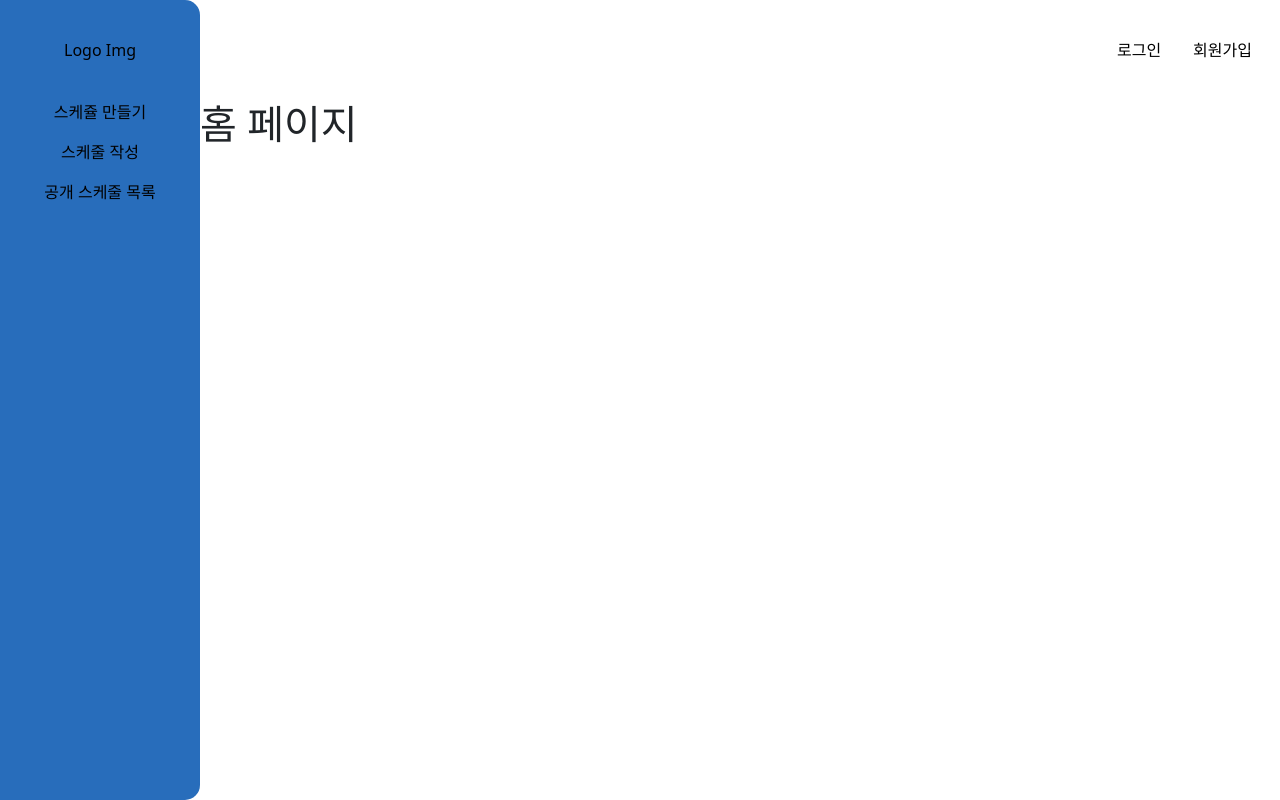
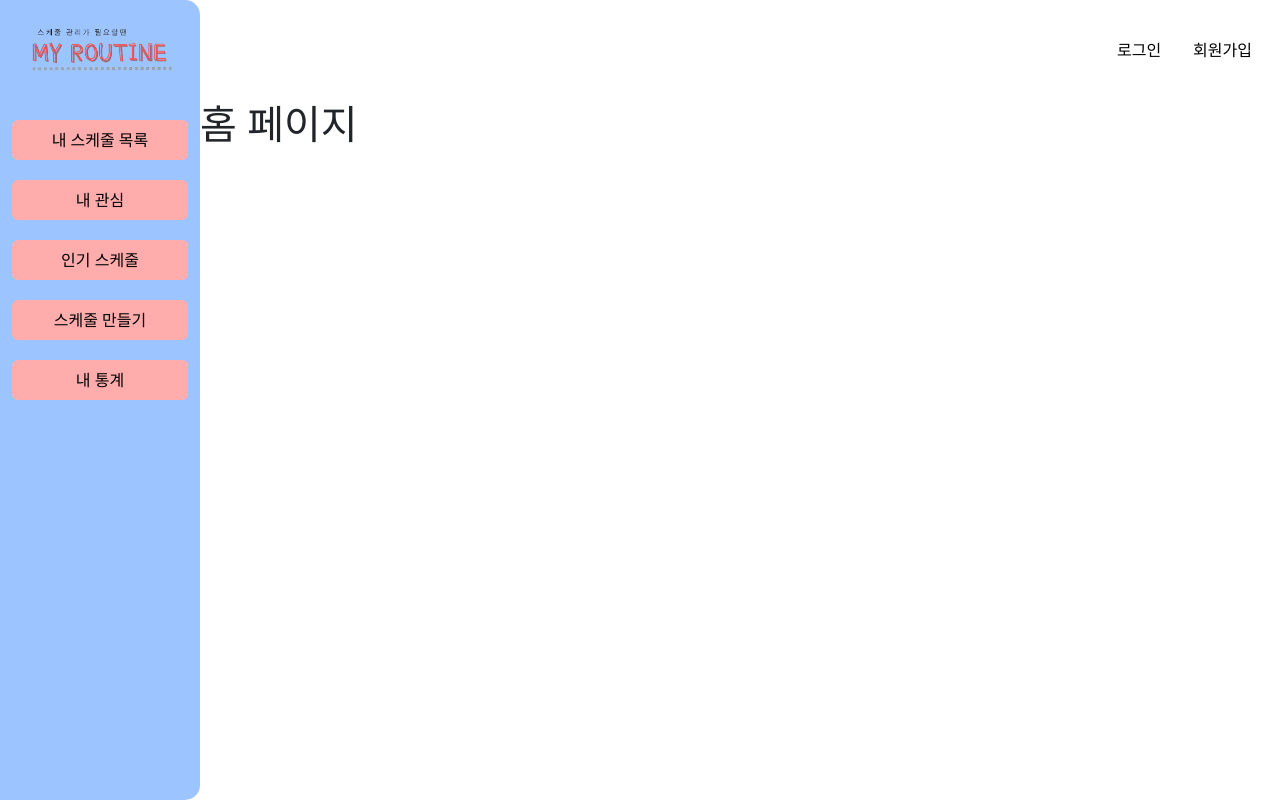
Before and after one commit to My-Routine/my-routine-frontend, a Vue app: page / in a window 1280 px wide. Built offline with nearby package versions, Linux system fonts and the light colour scheme.

Commit message:
design: 사이드바 메뉴, CSS수정

```diff
--- a/src/App.vue
+++ b/src/App.vue
@@ -9,7 +9,7 @@ const sideBarWidth = '200px'
 <template>
   <div class="d-flex">
     <Sidebar :style="{ 'width': sideBarWidth }" />
-    <div :style="{ 'width': `calc(100vw - ${ sideBarWidth })` }">
+    <div :style="{ 'width': `calc(100vw - ${ sideBarWidth })`}">
       <Navbar/>
       <RouterView/>
     </div>
@@ -17,5 +17,4 @@ const sideBarWidth = '200px'
 </template>
 
 <style scoped>
-
 </style>
--- a/src/components/Sidebar.vue
+++ b/src/components/Sidebar.vue
@@ -7,14 +7,34 @@ import { RouterLink } from 'vue-router';
 <template>
     <div class="container" style="text-align: center; border-top-right-radius: 15px; border-bottom-right-radius: 15px;">
         <!-- logo -->
-        <div class="logo d-flex justify-content-center align-items-center"><RouterLink :to="{ name : 'home'}">Logo Img</RouterLink></div>
+        <div class="logo d-flex justify-content-center align-items-center">
+            <RouterLink :to="{ name : 'home'}">
+                <img src="/img/logo.png" alt="Logo">
+            </RouterLink>
+        </div>
         <!-- nav -->
         <div class="menu">
             <!-- <div><RouterLink>내 관심</RouterLink></div> -->
             <!-- <div><RouterLink>마이 루틴</RouterLink></div> -->
-                <div><RouterLink :to="{ name : 'makeSchedule' }">스케쥴 만들기</RouterLink></div>
+                <!-- <div><RouterLink :to="{ name : 'makeSchedule' }">스케쥴 만들기</RouterLink></div>
                 <div><RouterLink :to="{ name : 'makeScheduleForm' }">스케줄 작성</RouterLink></div>
-                <div><RouterLink :to="{ name : 'getAllSchedule' }">공개 스케줄 목록</RouterLink></div>
+                <div><RouterLink :to="{ name : 'getAllSchedule' }">공개 스케줄 목록</RouterLink></div> -->
+                <div>
+                    <RouterLink :to="{ name: 'mySchedules' }" class="menu-link">내 스케줄 목록</RouterLink>
+                </div>
+                <div>
+                    <RouterLink :to="{ name: 'myInterests' }" class="menu-link">내 관심</RouterLink>
+                </div>
+                <div>
+                    <RouterLink :to="{ name: 'popularSchedules' }" class="menu-link">인기 스케줄</RouterLink>
+                </div>
+                <div>
+                    <RouterLink :to="{ name: 'makeSchedule' }" class="menu-link">스케줄 만들기</RouterLink>
+                </div>
+                <div>
+                    <RouterLink :to="{ name: 'myDashboard' }" class="menu-link">내 통계</RouterLink>
+                </div>
+
 
             <!-- <div><RouterLink>가이드</RouterLink></div> -->
         </div>
@@ -23,7 +43,7 @@ import { RouterLink } from 'vue-router';
 
 <style scoped>
 .container {
-    background-color: rgb(40, 109, 187);
+    background-color: #9CC4FF;
     height: 100vh;
 }
 
@@ -32,8 +52,27 @@ import { RouterLink } from 'vue-router';
     height:100px;
 }
 
+.logo img{
+    width: 100%;
+}
+
 .menu > div{
+    margin: 20px 0 20px 0;
     height: 40px;
+    border-radius: 6px;
+    background-color: #FFACAC;
+}
+
+.menu-link {
+    height: 100%;
+    line-height: 40px;
+    padding: 0 20px;
+    border-radius: 6px;
+    background-color: #FFACAC;
+    color: black;
+    text-decoration: none;
+    text-align: center;
+    transition: background-color 0.3s, color 0.3s;
 }
 
 a {
--- a/src/router/index.js
+++ b/src/router/index.js
@@ -33,6 +33,27 @@ const router = createRouter({
       name: 'getAllSchedule',
       component: () => import('@/views/getAllScheduleView.vue')
     },
+    // Sidebar 메뉴
+    {
+      path: '/my/scedule',
+      name: 'mySchedules',
+      component: () => import('@/views/MySchedulesView.vue')
+    },
+    {
+      path: '/my/interests',
+      name: 'myInterests',
+      component: () => import('@/views/MyInterestsView.vue')
+    },
+    {
+      path: '/popular',
+      name: 'popularSchedules',
+      component: () => import('@/views/PopularView.vue')
+    },
+    {
+      path: '/my/dashboard',
+      name: 'myDashboard',
+      component: () => import('@/views/MyDashboardView.vue')
+    },
 
   ]
 })
--- /dev/null
+++ b/src/views/MyDashboardView.vue
@@ -0,0 +1,9 @@
+<script setup>
+
+</script>
+<template>
+
+</template>
+<style scoped>
+
+</style>
--- /dev/null
+++ b/src/views/MyInterestsView.vue
@@ -0,0 +1,9 @@
+<script setup>
+
+</script>
+<template>
+
+</template>
+<style scoped>
+
+</style>
--- /dev/null
+++ b/src/views/MySchedulesView.vue
@@ -0,0 +1,9 @@
+<script setup>
+
+</script>
+<template>
+
+</template>
+<style scoped>
+
+</style>
--- /dev/null
+++ b/src/views/PopularView.vue
@@ -0,0 +1,9 @@
+<script setup>
+
+</script>
+<template>
+
+</template>
+<style scoped>
+
+</style>
--- a/src/views/SignupView.vue
+++ b/src/views/SignupView.vue
@@ -5,7 +5,7 @@ import axios from 'axios';
 const { VITE_REQUEST_URL } = import.meta.env;
 
 const signUpForm = ref({
-    img : "",
+    img : null,
     email : "",
     password : "",
     nickname : "",
@@ -19,26 +19,21 @@ const handleFileUpload = (e) => {
     alert(profileImg.value);
 }
 
-const signUp = () => {
+const signUp = async() => {
     const formData = new FormData();
-    alert(profileImg.value)
     for(const key in signUpForm.value){
         formData.append(key, signUpForm.value[key]);
     }
     formData.append('profileImg', profileImg.value);
-    for(const i of formData.entries()){
-        console.log(i[0] + " //// " + i[1])
-    }
-
     try{
-
-        const response = axios.post(`${VITE_REQUEST_URL}/users`,formData, {
+        const response = await axios.post(`${VITE_REQUEST_URL}/users`,formData, {
             headers: {
                 'Content-Type' : 'multipart/form-data'
             }
         });
         if(response.status == 200){
-            alert('회원가입이 완료되었습니다.');
+            alert('회원가입이 완료되었습니다.\n로그인 후 이용해주세요');
+            window.location.href='/login'
         }
     }catch(err){
         if(err.response && err.response.status == 400){
@@ -55,7 +50,8 @@ const signUp = () => {
 </script>
 
 <template>
-    <div class="container d-flex justify-content-center align-items-center min-vh-100">
+    <main>
+    <div class="signup-container d-flex justify-content-center align-items-center min-vh-100">
         <div class="card p-4 shadow-lg" style="max-width: 400px; width: 100%;">
           <div class="card-body text-center">
             <img src="" alt="프로필 이미지" class="rounded-circle mb-3" style="width: 100px; height: 100px; object-fit: cover;">
@@ -68,6 +64,7 @@ const signUp = () => {
           </div>
         </div>
       </div>
+    </main>
 </template>
 
 <style scoped>
```
Also changed, not shown: public/img/logo.png (added).
